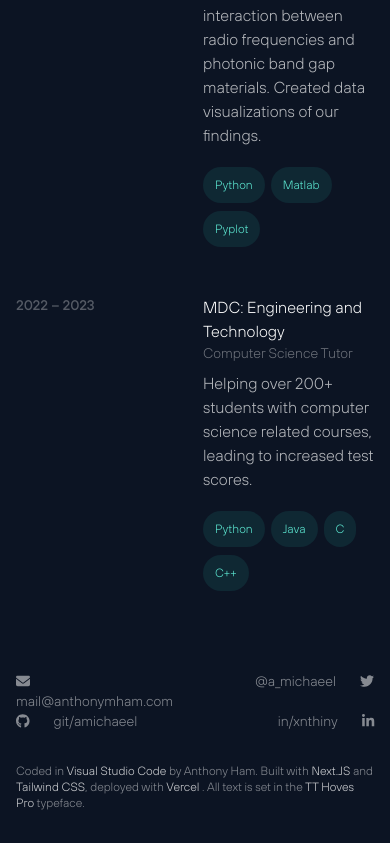
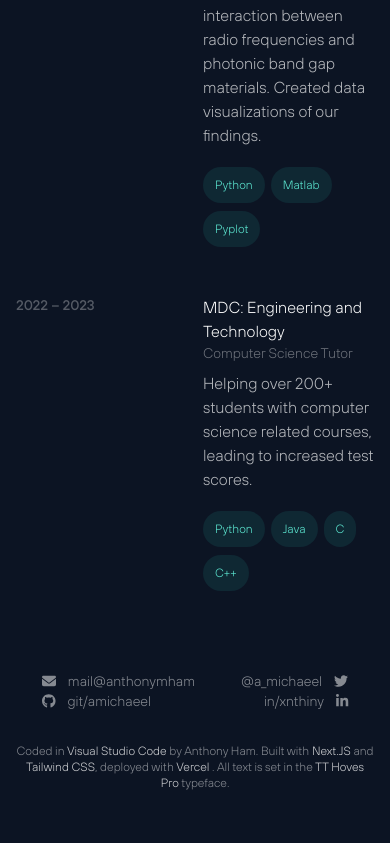
Before and after one commit to amichaeel/anthonymham, a Next.js app: page / in a window 390 px wide. Shown: the part 1493-2336 px from the top of the page. Built offline with nearby package versions, Linux system fonts and the light colour scheme.

Commit message:
removed hover on mobile and fixed footer

```diff
--- a/pages/index.js
+++ b/pages/index.js
@@ -128,26 +128,26 @@ export default function Home() {
         <div className="flex justify-center">
           <section id="contact" className={`grid grid-cols-2 text-white/90 text-sm group/contact ${isPulsing ? "animate-pulse" : ""}`}>
             <div className="text-white/50 justify-self-start group/email group-hover/contact:hover:opacity-100 group-hover/contact:opacity-60 transition-all duration-300">
-              <FontAwesomeIcon icon={faEnvelope} className="mr-6" />
-              <a className="text-white/50 group-hover/email:text-white/90 transition-all" href="mailto:mail@anthonymham.com">mail@anthonymham.com</a>
+              <FontAwesomeIcon icon={faEnvelope} className="mr-3" />
+              <a className="text-white/50 group-hover/email:text-white/90 transition-all" href="mailto:mail@anthonymham.com">mail@anthonymham</a>
             </div>
             <div className=" items-center justify-self-end justify-between text-white/50 group/twitter group-hover/contact:hover:opacity-100 group-hover/contact:opacity-60 transition-all duration-300">
               <a className="text-white/50 group-hover/twitter:text-white/90 transition-all" href="https://www.twitter.com/a_michaeel">@a_michaeel</a>
-              <FontAwesomeIcon icon={faTwitter} className="ml-6" />
+              <FontAwesomeIcon icon={faTwitter} className="ml-3" />
             </div>
             <div className=" items-center justify-self-start justify-between text-white/50 group/github group-hover/contact:hover:opacity-100 group-hover/contact:opacity-60 transition-all duration-300">
-              <FontAwesomeIcon icon={faGithub} className="mr-6" />
+              <FontAwesomeIcon icon={faGithub} className="mr-3" />
               <a className="text-white/50 group-hover/github:text-white/90 transition-all" href="https://www.github.com/amichaeel">git/amichaeel</a>
             </div>
             <div className=" items-center justify-self-end justify-between text-white/50 group/linkedin group-hover/contact:hover:opacity-100 group-hover/contact:opacity-60 transition-all duration-300">
               <a className="text-white/50 group-hover/linkedin:text-white/90 transition-all" href="https://www.linkedin.com/in/xnthiny">in/xnthiny</a>
-              <FontAwesomeIcon icon={faLinkedinIn} className="ml-6" />
+              <FontAwesomeIcon icon={faLinkedinIn} className="ml-3" />
             </div>
           </section>
         </div>
 
         {/* Footer */}
-        <section className="py-8 flex items-center justify-center">
+        <section className="py-8 flex items-center text-center justify-center">
           <p className="text-white/50 text-xs">Coded in
             <a className="text-white/80" href="https://code.visualstudio.com/"> Visual Studio Code </a>
             by Anthony Ham. Built with
--- a/tailwind.config.js
+++ b/tailwind.config.js
@@ -7,6 +7,9 @@ module.exports = {
   ],
   theme: {
     extend: {
+      future: {
+        hoverOnlyWhenSupported: true,
+      },
       display: ["group-hover"],
       backgroundImage: {
         'gradient-radial': 'radial-gradient(var(--tw-gradient-stops))',
```
